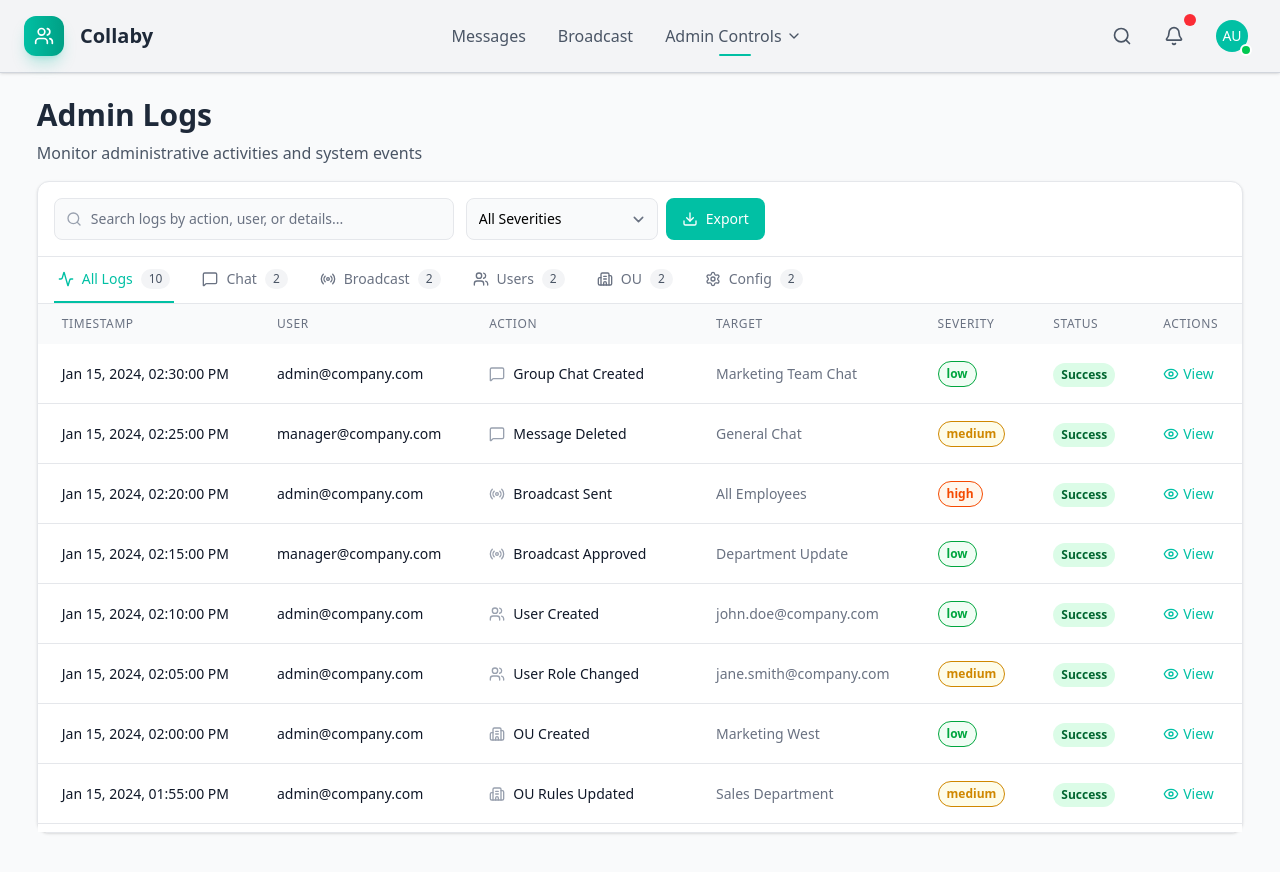
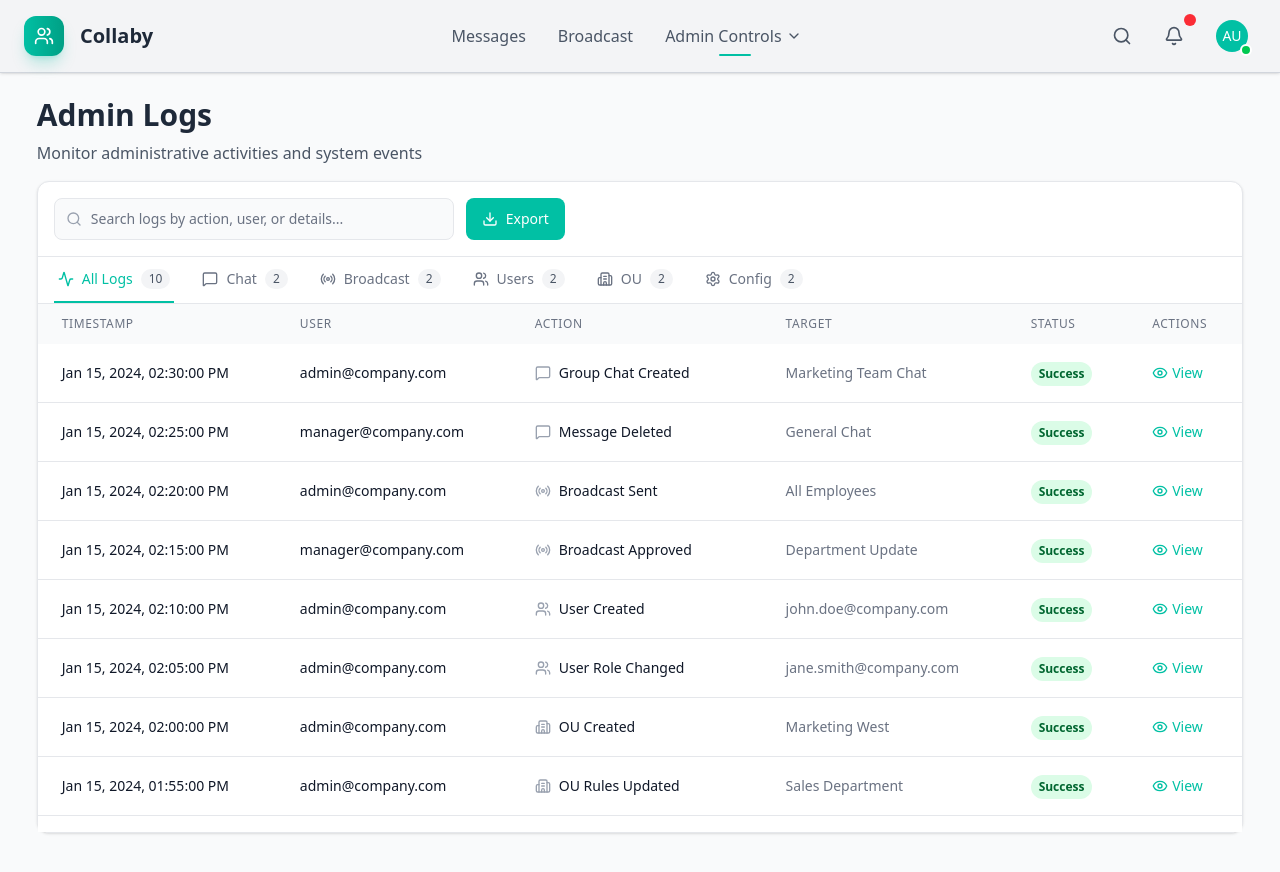
Before and after one commit to Laffyyy/collabo-tool, a SvelteKit app in the folder frontend/: page /admin/admin-logs in a window 1280 px wide. Built offline with nearby package versions, Linux system fonts and the light colour scheme.

Commit message:
Removed and Changed Columns
Removed Severity Column on Admin Logs
Added Priority on Broadcast Tab on Admin Logs

```diff
--- a/frontend/src/routes/admin/admin-logs/+page.svelte
+++ b/frontend/src/routes/admin/admin-logs/+page.svelte
@@ -13,11 +13,11 @@
     userAgent: string;
     severity: 'low' | 'medium' | 'high' | 'critical';
     success: boolean;
+    priority?: 'low' | 'medium' | 'high'; // For broadcast logs
   }
 
   let activeTab = $state<'all' | 'chat' | 'broadcast' | 'user-management' | 'ou-management' | 'global-config'>('all');
   let searchQuery = $state('');
-  let selectedSeverity = $state<'all' | 'low' | 'medium' | 'high' | 'critical'>('all');
 
   // Mock admin logs data
   const mockLogs: AdminLog[] = [
@@ -60,7 +60,8 @@
       ipAddress: '192.168.1.100',
       userAgent: 'Mozilla/5.0 (Windows NT 10.0; Win64; x64) AppleWebKit/537.36',
       severity: 'high',
-      success: true
+      success: true,
+      priority: 'high'
     },
     {
       id: '4',
@@ -73,7 +74,8 @@
       ipAddress: '192.168.1.105',
       userAgent: 'Mozilla/5.0 (Windows NT 10.0; Win64; x64) AppleWebKit/537.36',
       severity: 'low',
-      success: true
+      success: true,
+      priority: 'medium'
     },
     // User Management logs
     {
@@ -173,11 +175,6 @@
     // Tab filter
     if (activeTab !== 'all') {
       filtered = filtered.filter(log => log.category === activeTab);
-    }
-
-    // Severity filter
-    if (selectedSeverity !== 'all') {
-      filtered = filtered.filter(log => log.severity === selectedSeverity);
     }
 
     // Create a copy before sorting to avoid mutating the original array
@@ -286,16 +283,6 @@
     });
   };
 
-  const getSeverityColor = (severity: string) => {
-    switch (severity) {
-      case 'critical': return 'text-red-600 bg-red-50';
-      case 'high': return 'text-orange-600 bg-orange-50';
-      case 'medium': return 'text-yellow-600 bg-yellow-50';
-      case 'low': return 'text-green-600 bg-green-50';
-      default: return 'text-gray-600 bg-gray-50';
-    }
-  };
-
   const getCategoryIcon = (category: string) => {
     switch (category) {
       case 'user': return User;
@@ -314,6 +301,16 @@
       case 'system': return 'text-green-600 bg-green-50';
       case 'data': return 'text-purple-600 bg-purple-50';
       case 'configuration': return 'text-indigo-600 bg-indigo-50';
+      default: return 'text-gray-600 bg-gray-50';
+    }
+  };
+
+  const getPriorityColor = (priority: string | undefined) => {
+    if (!priority) return 'text-gray-600 bg-gray-50';
+    switch (priority) {
+      case 'high': return 'text-red-600 bg-red-50';
+      case 'medium': return 'text-yellow-600 bg-yellow-50';
+      case 'low': return 'text-green-600 bg-green-50';
       default: return 'text-gray-600 bg-gray-50';
     }
   };
@@ -381,20 +378,6 @@
 
 					<!-- Controls -->
 					<div class="flex flex-col sm:flex-row gap-2 flex-1">
-						<!-- Severity Filter -->
-						<div class="w-full sm:w-48">
-							<select
-								bind:value={selectedSeverity}
-								class="w-full px-3 py-2.5 bg-gray-50 border border-gray-200 rounded-lg focus:outline-none focus:ring-2 focus:ring-[#01c0a4] focus:border-transparent text-sm"
-							>
-								<option value="all">All Severities</option>
-								<option value="low">Low</option>
-								<option value="medium">Medium</option>
-								<option value="high">High</option>
-								<option value="critical">Critical</option>
-							</select>
-						</div>
-
 						<!-- Export Button -->
 						<button
 							onclick={exportLogs}
@@ -488,7 +471,9 @@
 								<th class="px-6 py-3 text-left text-xs font-medium text-gray-500 uppercase tracking-wider">User</th>
 								<th class="px-6 py-3 text-left text-xs font-medium text-gray-500 uppercase tracking-wider">Action</th>
 								<th class="px-6 py-3 text-left text-xs font-medium text-gray-500 uppercase tracking-wider">Target</th>
-								<th class="px-6 py-3 text-left text-xs font-medium text-gray-500 uppercase tracking-wider">Severity</th>
+								{#if activeTab === 'broadcast'}
+									<th class="px-6 py-3 text-left text-xs font-medium text-gray-500 uppercase tracking-wider">Priority</th>
+								{/if}
 								<th class="px-6 py-3 text-left text-xs font-medium text-gray-500 uppercase tracking-wider">Status</th>
 								<th class="px-6 py-3 text-left text-xs font-medium text-gray-500 uppercase tracking-wider">Actions</th>
 							</tr>
@@ -527,11 +512,17 @@
 									<td class="px-6 py-4 whitespace-nowrap text-sm text-gray-500">
 										{log.target || '-'}
 									</td>
-									<td class="px-6 py-4 whitespace-nowrap">
-										<span class="inline-flex px-2 py-1 text-xs font-semibold rounded-full border {getSeverityColor(log.severity)}">
-											{log.severity}
-										</span>
-									</td>
+									{#if activeTab === 'broadcast'}
+										<td class="px-6 py-4 whitespace-nowrap">
+											{#if log.priority}
+												<span class="inline-flex px-2 py-1 text-xs font-semibold rounded-full {getPriorityColor(log.priority)}">
+													{log.priority}
+												</span>
+											{:else}
+												<span class="text-sm text-gray-400">-</span>
+											{/if}
+										</td>
+									{/if}
 									<td class="px-6 py-4 whitespace-nowrap">
 										<span class="inline-flex px-2 py-1 text-xs font-semibold rounded-full {log.success ? 'bg-green-100 text-green-800' : 'bg-red-100 text-red-800'}">
 											{log.success ? 'Success' : 'Failed'}
@@ -609,12 +600,6 @@
               <p class="text-sm text-gray-900 capitalize">{selectedLog.category}</p>
             </div>
             <div>
-              <div class="block text-sm font-medium text-gray-700">Severity</div>
-              <span class="inline-flex px-2 py-1 text-xs font-semibold rounded-full {getSeverityColor(selectedLog.severity)}">
-                {selectedLog.severity}
-              </span>
-            </div>
-            <div>
               <div class="block text-sm font-medium text-gray-700">Status</div>
               <span class="inline-flex px-2 py-1 text-xs font-semibold rounded-full {selectedLog.success ? 'bg-green-100 text-green-800' : 'bg-red-100 text-red-800'}">
                 {selectedLog.success ? 'Success' : 'Failed'}
```
